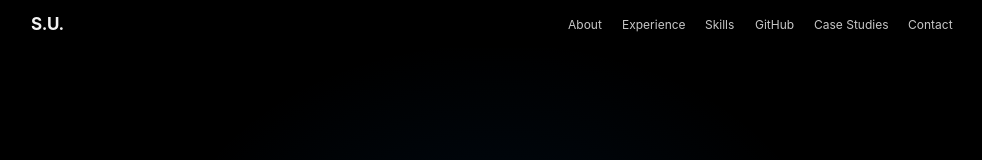
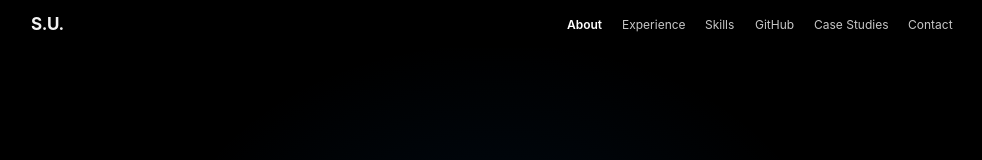
Before and after one commit to sandiutomo/sandiutomo.github.io, a React (Vite) app: page / in a window 1280 px wide. Shown: the top 160 px of the page, without its empty margins (143-1125 px from the left). Built offline with nearby package versions, Linux system fonts and the light colour scheme.

Commit message:
feat: active nav highlight, Apple Dock magnification, gradient headings, favicon

```diff
--- a/src/components/Nav.jsx
+++ b/src/components/Nav.jsx
@@ -1,5 +1,6 @@
 /* Done when: glass blur visible, 3 links scroll sections, hamburger on <768px */
 import { useState, useEffect, useRef, useCallback } from 'react'
+
 
 const links = [
   { label: 'About',      href: '#about' },
@@ -13,6 +14,7 @@ const links = [
 export default function Nav() {
   const [open, setOpen] = useState(false)
   const [scales, setScales] = useState(links.map(() => 1))
+  const [activeHref, setActiveHref] = useState('')
   const linkRefs = useRef([])
 
   const handleDockMove = useCallback((e) => {
@@ -40,6 +42,21 @@ export default function Nav() {
     return () => window.removeEventListener('resize', onResize)
   }, [])
 
+  /* Active section highlight via IntersectionObserver */
+  useEffect(() => {
+    const sections = links.map(l => document.querySelector(l.href))
+    const observer = new IntersectionObserver(
+      entries => {
+        entries.forEach(entry => {
+          if (entry.isIntersecting) setActiveHref('#' + entry.target.id)
+        })
+      },
+      { rootMargin: '-40% 0px -55% 0px', threshold: 0 }
+    )
+    sections.forEach(el => { if (el) observer.observe(el) })
+    return () => observer.disconnect()
+  }, [])
+
   /* Lock body scroll when mobile menu is open */
   useEffect(() => {
     document.body.style.overflow = open ? 'hidden' : ''
@@ -62,7 +79,7 @@ export default function Nav() {
             <a
               key={l.href}
               href={l.href}
-              className="nav__link"
+              className={`nav__link${activeHref === l.href ? ' nav__link--active' : ''}`}
               ref={el => { linkRefs.current[i] = el }}
               style={{ transform: `scale(${scales[i].toFixed(3)})` }}
             >
--- a/src/styles/main.css
+++ b/src/styles/main.css
@@ -184,6 +184,7 @@ section[id] { scroll-margin-top: var(--nav-height); }
   will-change: transform;
 }
 .nav__link:hover { color: #fff; }
+.nav__link--active { color: #fff; font-weight: 600; }
 .nav__hamburger {
   background: none;
   border: none;
```
Also changed, not shown: index.html (+1 -2 lines), public/favicon.svg (added).
